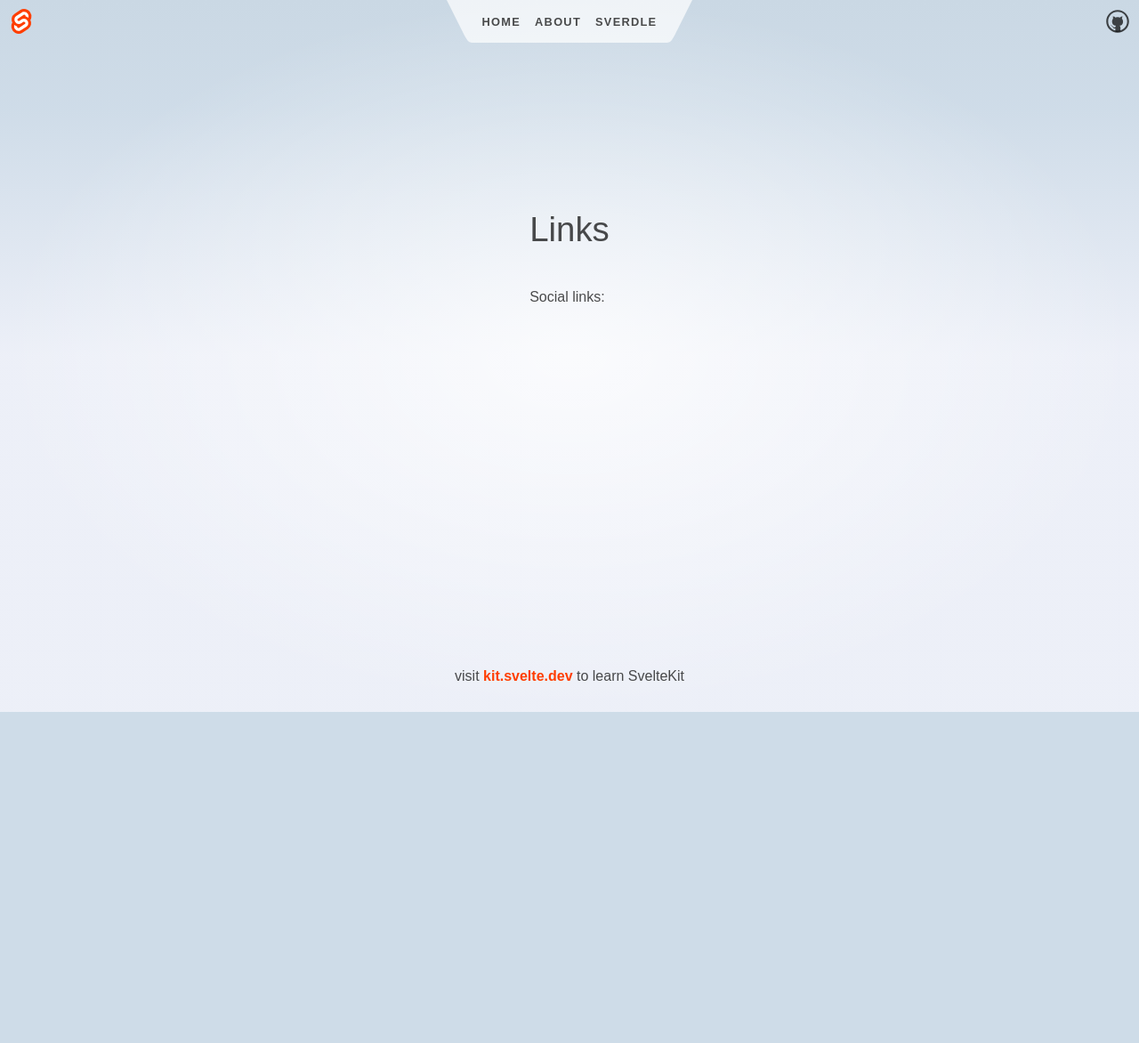
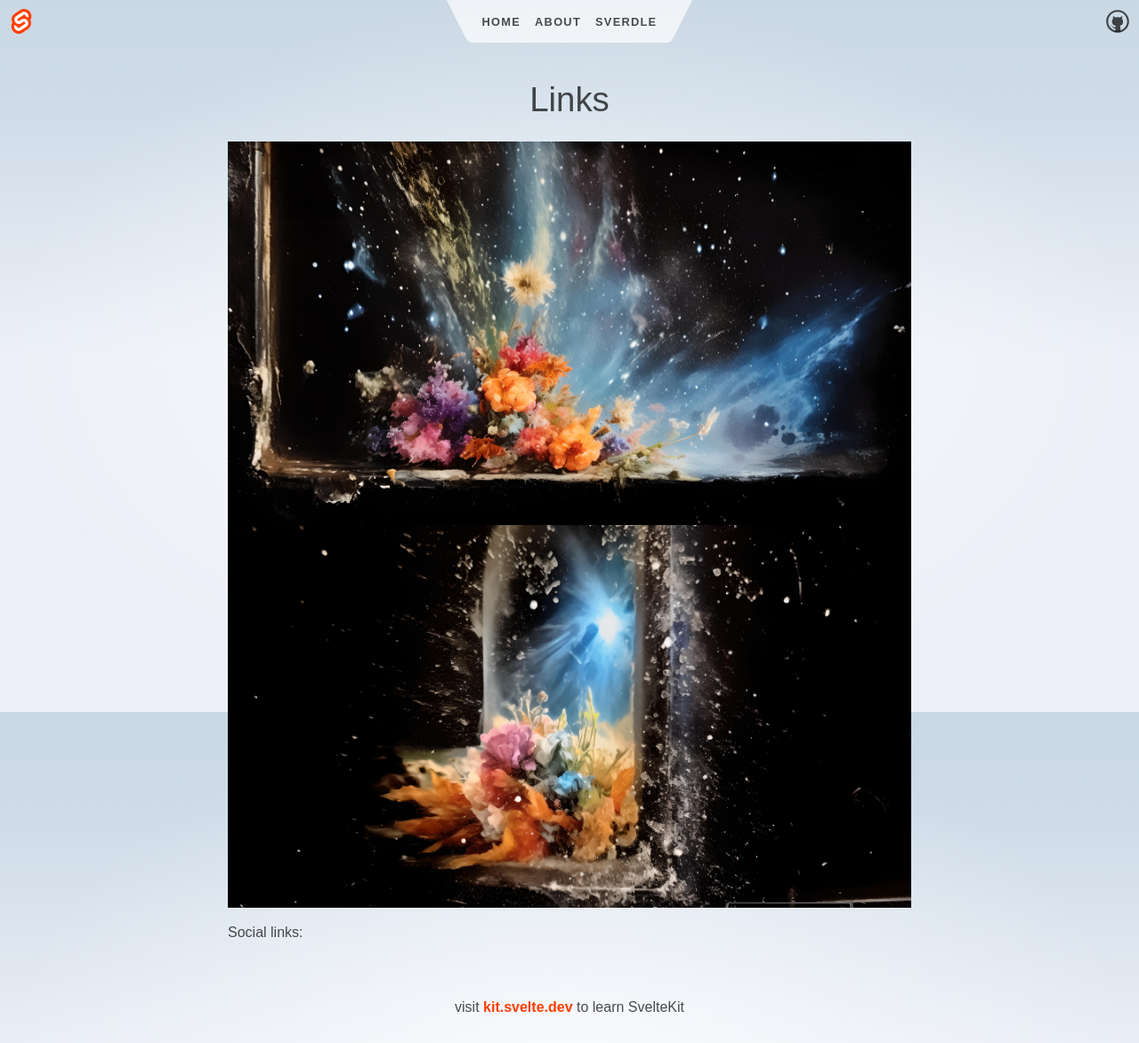
Before and after one commit to bapjiws/iamthesurface, a SvelteKit app: page /links in a window 1280 px wide. Shown: the whole page at 89% size. Before the commit the page ends 800 px from the top, so only its background shows below. Built offline with nearby package versions, Linux system fonts and the light colour scheme.

Commit message:
Load images

```diff
--- a/src/routes/links/+page.svelte
+++ b/src/routes/links/+page.svelte
@@ -1,3 +1,8 @@
+<script>
+	import flowers1 from '$lib/images/flowers_1.jpg';
+	import flowers2 from '$lib/images/flowers_2.jpg';
+</script>
+
 <svelte:head>
 	<title>About</title>
 	<meta name="description" content="About this app" />
@@ -6,5 +11,9 @@
 <div class="text-column">
 	<h1>Links</h1>
 
+	<img src={flowers1} alt="Flowers image 1" />
+
+	<img src={flowers2} alt="Flowers image 2" />
+
 	<p>Social links:</p>
 </div>
```
Also changed, not shown: src/lib/images/flowers_1.jpg (added), src/lib/images/flowers_2.jpg (added).
